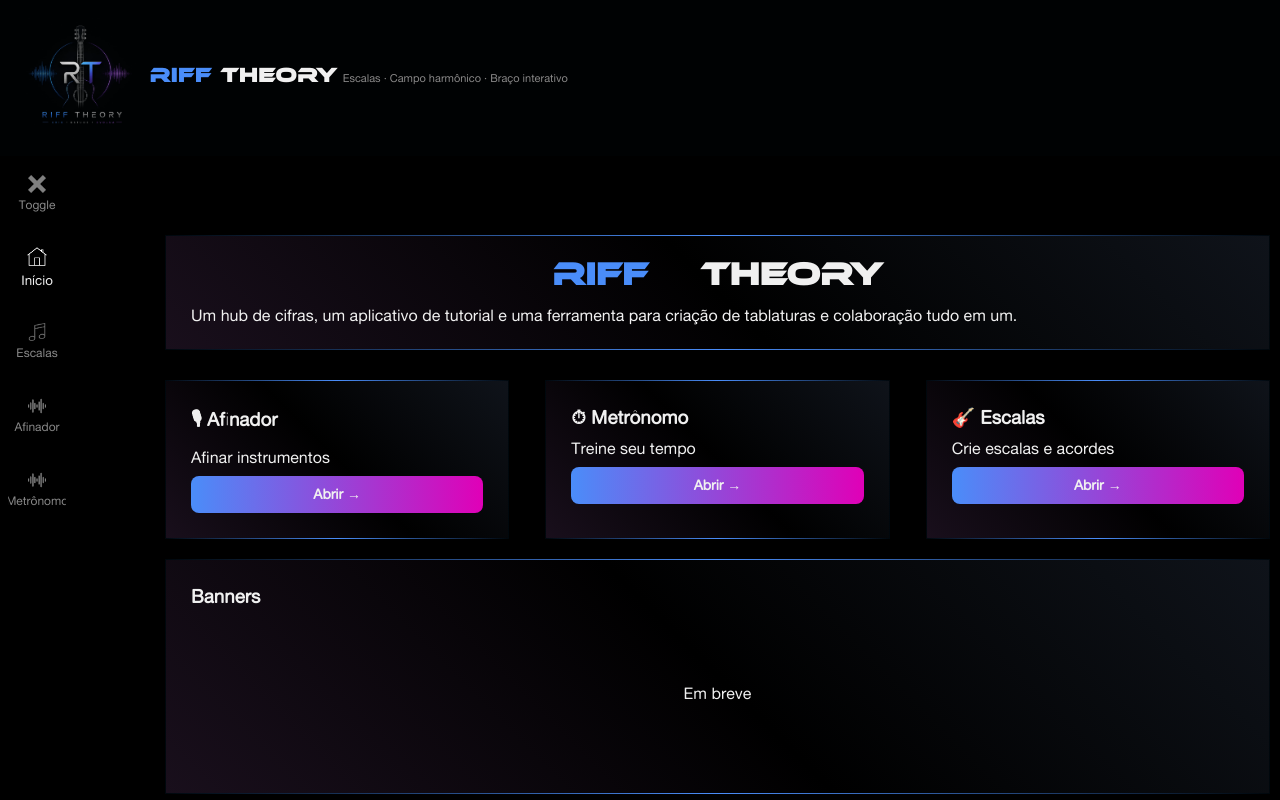
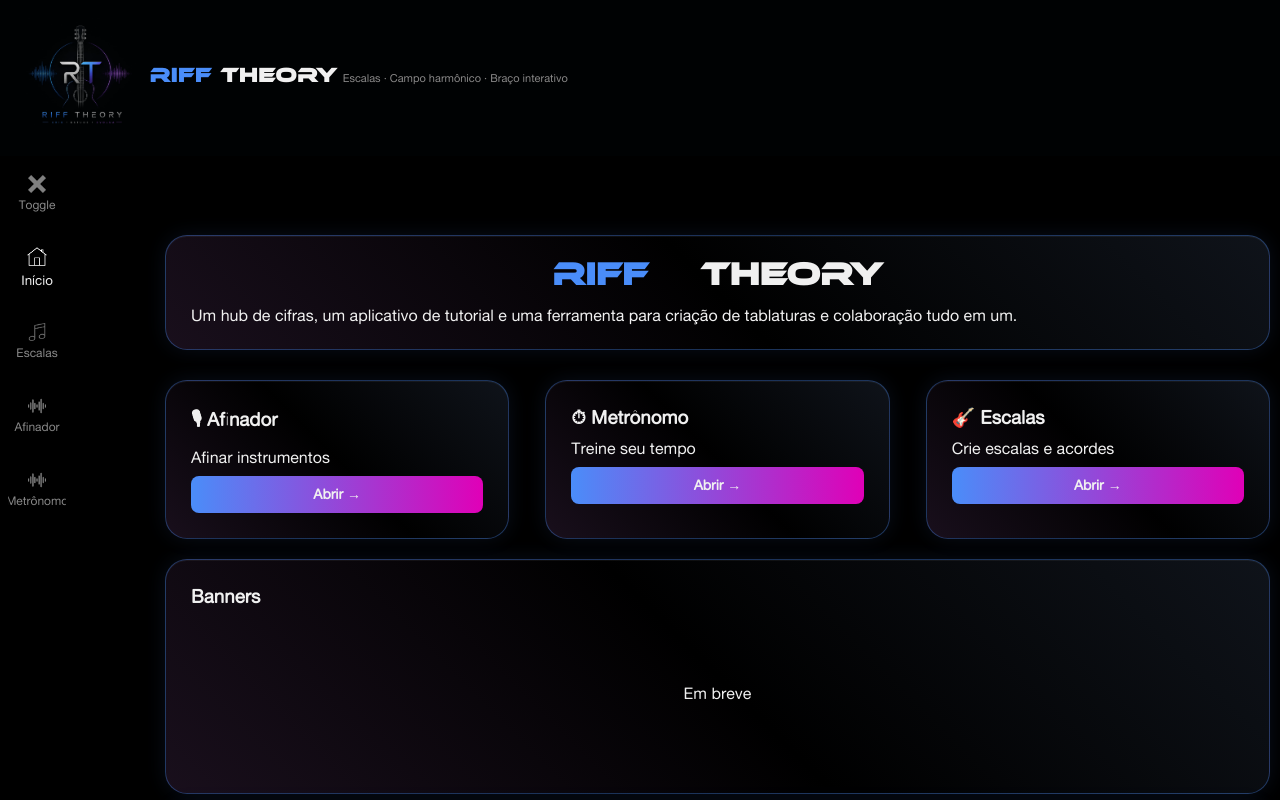
Before and after one commit to leonnidas0408/rifftheory, a React (Vite) app: page / in a window 1280 px wide. Shown: the top 800 px of the page. Built offline with nearby package versions, Linux system fonts and the light colour scheme.

Commit message:
arredondei as bordas dos panels

```diff
--- a/src/assets/style.css
+++ b/src/assets/style.css
@@ -52,13 +52,23 @@ html {
     display: flex;
     flex-direction: column;
     gap: 10px;
-    border: var(--border);
-    border-image: var(--glow-gradient) 1;
-    background-image: var(--pretty-gradient);
+
     padding: 25px;
     margin: 10px;
+
+    border: 1px solid rgba(74,141,249,.35);
+    border-radius: 22px;
+
+    background: var(--pretty-gradient);
+
+    box-shadow:
+        0 0 20px rgba(74,141,249,.10),
+        inset 0 1px 0 rgba(255,255,255,.05);
+
+    overflow: hidden;
+
+    transition: .25s ease;
 }
-
 .bottom-bar {
     width: 100%;
     height: 84px;
```
